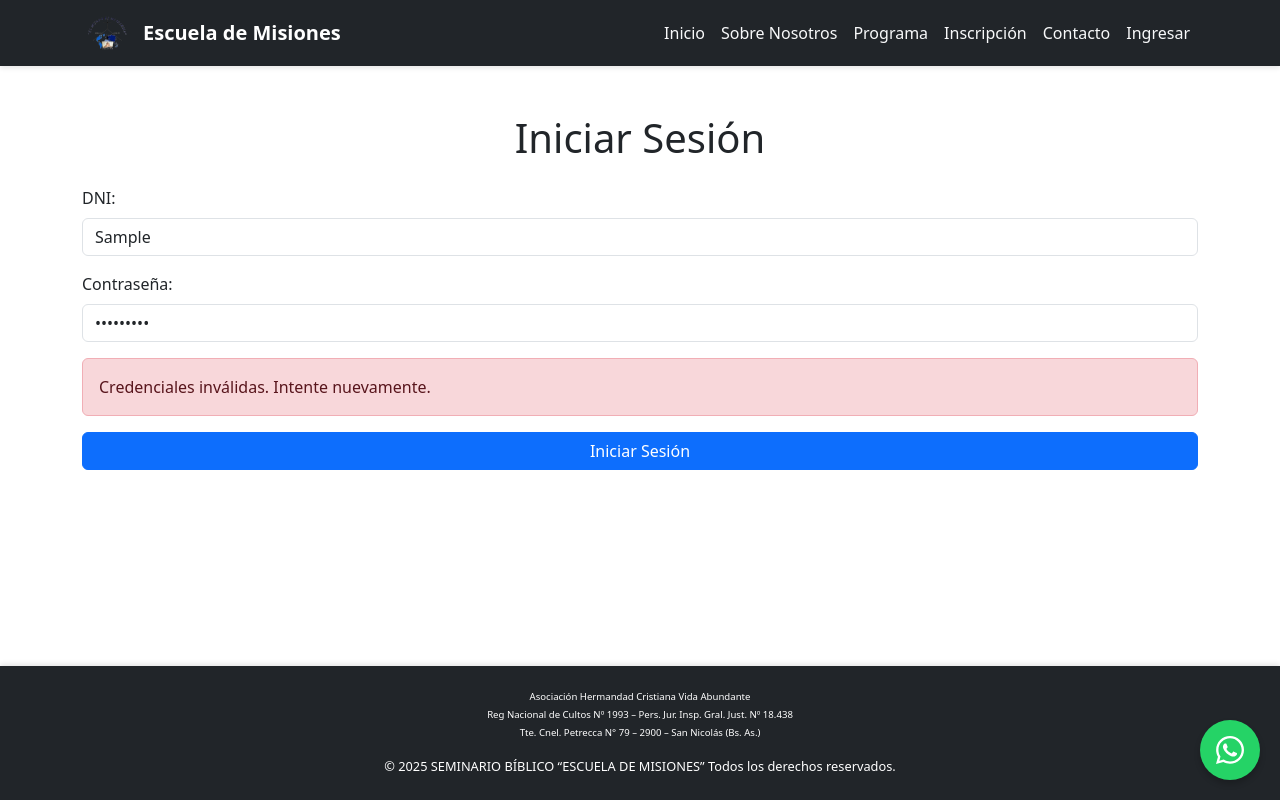
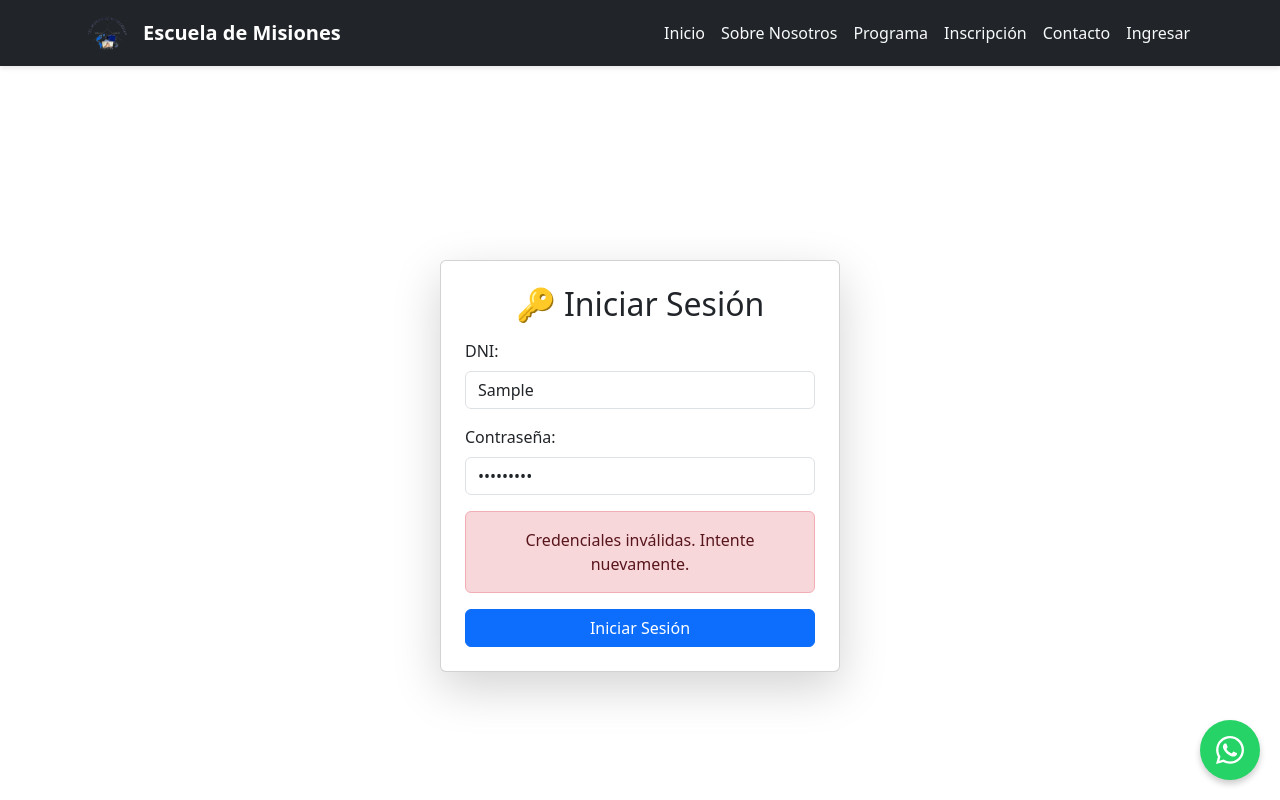
Before and after one commit to GerCenturion/escuela-de-misiones, a React (Vite) app: page /login in a window 1280 px wide. Both pictures are taken after typing "Sample", "Sample123" into the empty fields and a click on the button "Iniciar Sesión". Shown: the top 800 px of the page. Built offline with nearby package versions, Linux system fonts and the light colour scheme; no server answers.

Commit message:
pide verificacion en Login

```diff
--- a/src/pages/Login.jsx
+++ b/src/pages/Login.jsx
@@ -4,7 +4,10 @@ import { useNavigate } from "react-router-dom";
 const Login = () => {
   const [dni, setDni] = useState("");
   const [password, setPassword] = useState("");
+  const [verificationCode, setVerificationCode] = useState("");
   const [error, setError] = useState("");
+  const [status, setStatus] = useState("");
+  const [requiresVerification, setRequiresVerification] = useState(false);
   const navigate = useNavigate();
 
   const API_URL = import.meta.env.VITE_API_URL || "http://localhost:5000";
@@ -19,11 +22,13 @@ const Login = () => {
         body: JSON.stringify({ dni, password }),
       });
 
-      if (!response.ok) {
-        throw new Error("Error al iniciar sesión");
+      const data = await response.json();
+
+      if (data.requiresVerification) {
+        setRequiresVerification(true);
+        setStatus("📩 Se ha enviado un código de verificación a tu WhatsApp.");
+        return;
       }
-
-      const data = await response.json();
 
       // Guardar token en localStorage para mantener la sesión
       localStorage.setItem("token", data.token);
@@ -42,9 +47,41 @@ const Login = () => {
     }
   };
 
+  const handleVerifyCode = async () => {
+    try {
+      setError("");
+      setStatus("Verificando código...");
+
+      const response = await fetch(`${API_URL}/login/verificar-codigo`, {
+        method: "POST",
+        headers: { "Content-Type": "application/json" },
+        body: JSON.stringify({ dni, verificationCode }),
+      });
+
+      const data = await response.json();
+      setVerificationCode(""); // 🔥 Limpiar el campo de verificación
+
+      if (!response.ok) {
+        setStatus(data.message);
+        return;
+      }
+
+      localStorage.setItem("token", data.token);
+      navigate("/dashboard");
+    } catch (error) {
+      setError("Error al verificar código.");
+    }
+  };
+
   return (
-    <div className="container my-5">
-      <h1 className="text-center mb-4">Iniciar Sesión</h1>
+    <div className="container d-flex justify-content-center align-items-center vh-100">
+      <div
+        className="card shadow-lg p-4"
+        style={{ maxWidth: "400px", width: "100%" }}
+      >
+        <h2 className="text-center mb-3">🔑 Iniciar Sesión</h2>
+
+        {!requiresVerification ? (
           <form onSubmit={handleSubmit}>
             <div className="mb-3">
               <label className="form-label">DNI:</label>
@@ -66,7 +103,9 @@ const Login = () => {
                 required
               />
             </div>
-        {error && <div className="alert alert-danger">{error}</div>}
+            {error && (
+              <div className="alert alert-danger text-center">{error}</div>
+            )}
             <button
               type="submit"
               className="btn btn-primary w-100"
@@ -74,6 +113,34 @@ const Login = () => {
               Iniciar Sesión
             </button>
           </form>
+        ) : (
+          <div>
+            <p className="text-muted text-center">
+              📩 Se ha enviado un código de verificación a tu WhatsApp.
+            </p>
+            <div className="mb-3">
+              <label className="form-label">Código de Verificación:</label>
+              <input
+                type="text"
+                className="form-control"
+                value={verificationCode}
+                onChange={(e) => setVerificationCode(e.target.value)}
+                required
+              />
+            </div>
+            <button
+              onClick={handleVerifyCode}
+              className="btn btn-success w-100"
+            >
+              Verificar Código
+            </button>
+          </div>
+        )}
+
+        {status && (
+          <div className="alert alert-info text-center mt-3">{status}</div>
+        )}
+      </div>
     </div>
   );
 };
--- a/src/pages/Registration.jsx
+++ b/src/pages/Registration.jsx
@@ -6,7 +6,7 @@ const Registration = () => {
   const [formData, setFormData] = useState({
     name: "",
     email: "",
-    phoneCode: "",
+    phoneCode: "54",
     phoneArea: "",
     phoneNumber: "",
     phoneType: "",
@@ -254,7 +254,7 @@ const Registration = () => {
               type="text"
               className="form-control"
               name="phoneArea"
-              placeholder="Área (387)"
+              placeholder="Área (341)"
               value={formData.phoneArea}
               onChange={handleChange}
               required
@@ -270,24 +270,7 @@ const Registration = () => {
             />
           </div>
         </div>
-        {/* Tipo de Teléfono
-        <div className="mb-3">
-          <label className="form-label">
-            Especificar si es WhatsApp, Telegram o Línea Fija:
-          </label>
-          <select
-            className="form-control"
-            name="phoneType"
-            value={formData.phoneType}
-            onChange={handleChange}
-            required
-          >
-            <option value="">Seleccione una opción</option>
-            <option value="WhatsApp">WhatsApp</option>
-            <option value="Telegram">Telegram</option>
-            <option value="Línea Fija">Línea Fija</option>
-          </select>
-        </div> */}
+
         {/* Iglesia */}
         <div className="mb-3">
           <label className="form-label">
```
Lines whose indentation alone changed are shown as unchanged.
